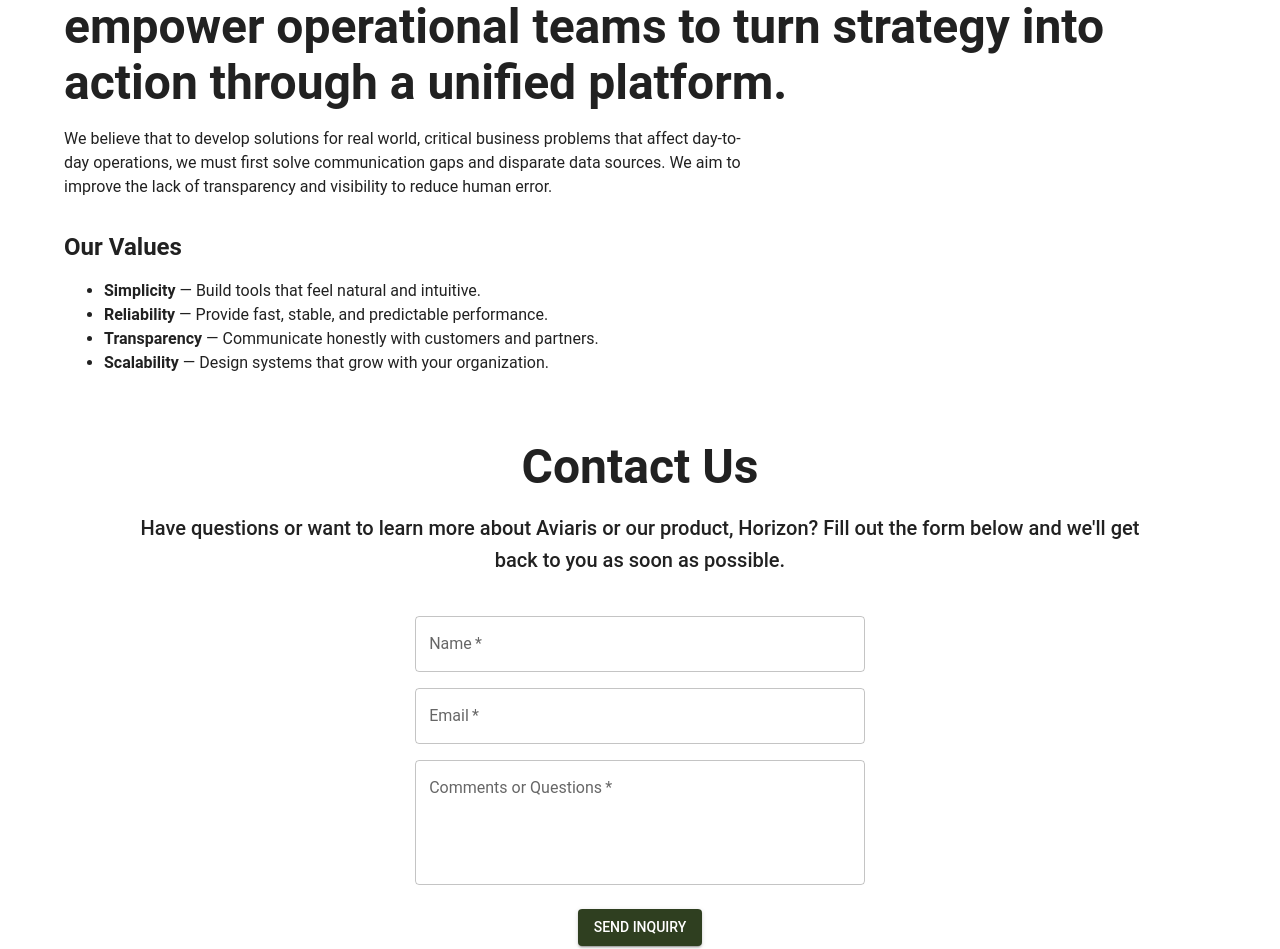
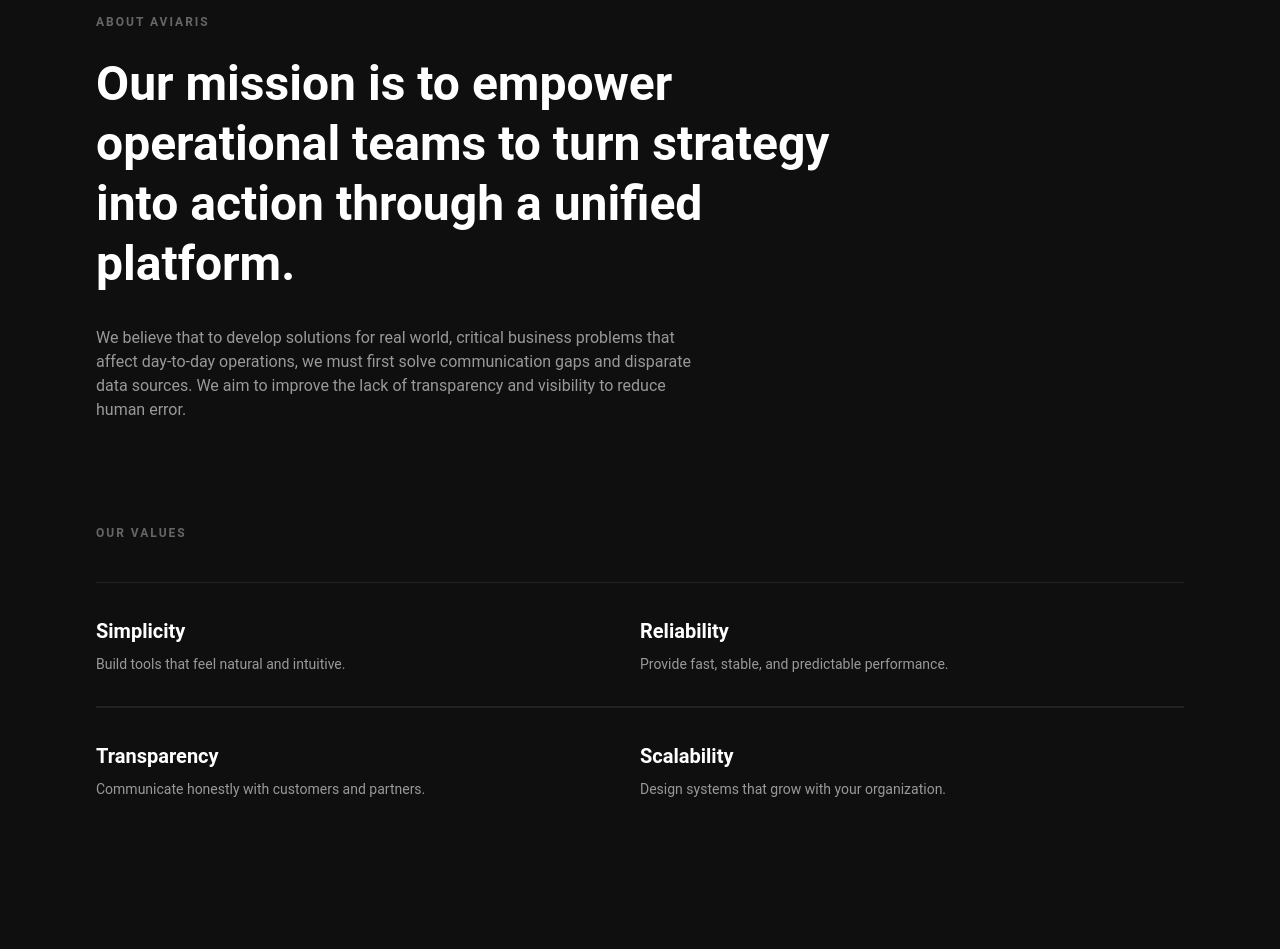
Before and after one commit to AYVEEAIRIS/aviaris-landing-website, a Next.js app: page / in a window 1280 px wide. Shown: the part 2647-3596 px from the top of the page. Built offline with nearby package versions, Linux system fonts and the light colour scheme.

Commit message:
corrected export and updated section to provide distinct contrast from Contact Us

```diff
--- a/src/app/components/About.tsx
+++ b/src/app/components/About.tsx
@@ -1,51 +1,80 @@
 'use client';
 
 import React from 'react';
-import { Container, Typography, Box } from '@mui/material';
+import { Box, Typography, Grid } from '@mui/material';
 
-export default function Contact() {
+const values = [
+  {
+    title: 'Simplicity',
+    body: 'Build tools that feel natural and intuitive.',
+  },
+  {
+    title: 'Reliability',
+    body: 'Provide fast, stable, and predictable performance.',
+  },
+  {
+    title: 'Transparency',
+    body: 'Communicate honestly with customers and partners.',
+  },
+  {
+    title: 'Scalability',
+    body: 'Design systems that grow with your organization.',
+  },
+];
+
+export default function About() {
   return (
     <section id="about">
-      <Container sx={{ paddingTop: '4rem' }}>
-        <Typography variant="h3" fontWeight={700} gutterBottom>
-          At Aviaris (AY-vee-AIR-iss), our mission is to empower operational
-          teams to turn strategy into action through a unified platform.
+      <Box sx={{ backgroundColor: '#0f0f0f', color: '#fff', py: 16, px: { xs: 4, md: 12 } }}>
+        <Box sx={{ maxWidth: '800px', mb: 12 }}>
+          <Typography
+            variant="overline"
+            sx={{ color: '#666', fontWeight: 700, letterSpacing: 2 }}
+          >
+            About Aviaris
           </Typography>
-
-        <Typography
-          variant="body1"
-          sx={{ marginTop: '1rem', maxWidth: '700px' }}
-        >
+          <Typography variant="h3" fontWeight={700} sx={{ mt: 2, lineHeight: 1.25 }}>
+            Our mission is to empower operational teams to turn strategy into
+            action through a unified platform.
+          </Typography>
+          <Typography variant="body1" sx={{ mt: 4, color: '#999', maxWidth: '620px' }}>
             We believe that to develop solutions for real world, critical business
             problems that affect day-to-day operations, we must first solve
             communication gaps and disparate data sources. We aim to improve the
             lack of transparency and visibility to reduce human error.
           </Typography>
+        </Box>
 
-        <Box sx={{ marginTop: '2rem' }}>
-          <Typography variant="h5" fontWeight={600} gutterBottom>
+        <Box>
+          <Typography
+            variant="overline"
+            sx={{ color: '#666', fontWeight: 700, letterSpacing: 2 }}
+          >
             Our Values
           </Typography>
-          <ul>
-            <li>
-              <strong>Simplicity</strong> — Build tools that feel natural and
-              intuitive.
-            </li>
-            <li>
-              <strong>Reliability</strong> — Provide fast, stable, and
-              predictable performance.
-            </li>
-            <li>
-              <strong>Transparency</strong> — Communicate honestly with
-              customers and partners.
-            </li>
-            <li>
-              <strong>Scalability</strong> — Design systems that grow with your
-              organization.
-            </li>
-          </ul>
+          <Grid container spacing={0} sx={{ mt: 4 }}>
+            {values.map((value, i) => (
+              <Grid key={value.title} size={{ xs: 12, sm: 6 }}>
+                <Box
+                  sx={{
+                    py: 4,
+                    pr: { sm: 8 },
+                    borderTop: '1px solid #222',
+                    ...(i < values.length - 2 && { borderBottom: '1px solid #222' }),
+                  }}
+                >
+                  <Typography variant="h6" fontWeight={700} gutterBottom>
+                    {value.title}
+                  </Typography>
+                  <Typography variant="body2" sx={{ color: '#999' }}>
+                    {value.body}
+                  </Typography>
                 </Box>
-      </Container>
+              </Grid>
+            ))}
+          </Grid>
+        </Box>
+      </Box>
     </section>
   );
 }
--- a/src/app/components/Contact.tsx
+++ b/src/app/components/Contact.tsx
@@ -1,9 +1,8 @@
 'use client';
 import { useState } from 'react';
 import {
-  Container,
+  Box,
   Typography,
-  Box,
   TextField,
   Button,
   Alert,
@@ -23,10 +22,7 @@
     e: React.ChangeEvent<HTMLInputElement | HTMLTextAreaElement>
   ) => {
     const { name, value } = e.target;
-    setFormData((prev) => ({
-      ...prev,
-      [name]: value,
-    }));
+    setFormData((prev) => ({ ...prev, [name]: value }));
   };
 
   const handleSubmit = async (e: React.FormEvent<HTMLFormElement>) => {
@@ -44,9 +40,7 @@
       const response = await fetch('https://formspree.io/f/xqedznpk', {
         method: 'POST',
         body: form,
-        headers: {
-          Accept: 'application/json',
-        },
+        headers: { Accept: 'application/json' },
       });
 
       if (response.ok) {
@@ -67,56 +61,59 @@
 
   return (
     <section id="contact">
-      <Container
-        sx={{ textAlign: 'center', paddingTop: '2rem', paddingBottom: '1rem' }}
+      <Box
+        sx={{
+          backgroundColor: '#fafafa',
+          py: 16,
+          px: { xs: 4, md: 12 },
+          display: 'flex',
+          flexDirection: 'column',
+          alignItems: 'center',
+        }}
       >
-        <Typography
-          variant="h3"
-          fontWeight={700}
-          sx={{ marginTop: '1rem' }}
-          gutterBottom
-        >
-          Contact Us
-        </Typography>
-        <Typography
-          variant="h6"
-          sx={{ marginTop: '0.5rem', maxWidth: '1000px', margin: '0 auto' }}
-        >
-          Have questions or want to learn more about Aviaris or our product,
-          Horizon? Fill out the form below and we'll get back to you as soon as
-          possible.
-        </Typography>
+        <Box sx={{ maxWidth: '480px', width: '100%', textAlign: 'center', mb: 6 }}>
+          <Typography
+            variant="overline"
+            sx={{ color: '#999', fontWeight: 700, letterSpacing: 2 }}
+          >
+            Get in Touch
+          </Typography>
+          <Typography variant="h4" fontWeight={700} sx={{ mt: 1 }}>
+            Contact Us
+          </Typography>
+          <Typography variant="body1" color="text.secondary" sx={{ mt: 2 }}>
+            Have questions or want to learn more about Aviaris or Horizon? We'd
+            love to hear from you.
+          </Typography>
+        </Box>
+
         {success && (
-          <Alert
-            severity="success"
-            sx={{ marginTop: '1rem', maxWidth: '50ch', margin: '1rem auto' }}
-          >
+          <Alert severity="success" sx={{ mb: 3, width: '100%', maxWidth: '480px' }}>
             Message sent successfully! We'll be in touch soon.
           </Alert>
         )}
         {error && (
-          <Alert
-            severity="error"
-            sx={{ marginTop: '1rem', maxWidth: '50ch', margin: '1rem auto' }}
-          >
+          <Alert severity="error" sx={{ mb: 3, width: '100%', maxWidth: '480px' }}>
             {error}
           </Alert>
         )}
+
         <Box
           component="form"
           onSubmit={handleSubmit}
           sx={{
             display: 'flex',
             flexDirection: 'column',
-            alignItems: 'center',
-            marginTop: '2rem',
-            '& .MuiTextField-root': { m: 1, width: '50ch' },
+            gap: 2,
+            width: '100%',
+            maxWidth: '480px',
           }}
         >
           <TextField
             name="name"
             label="Name"
             variant="outlined"
+            fullWidth
             value={formData.name}
             onChange={handleChange}
             disabled={success}
@@ -127,6 +124,7 @@
             type="email"
             label="Email"
             variant="outlined"
+            fullWidth
             value={formData.email}
             onChange={handleChange}
             disabled={success}
@@ -138,6 +136,7 @@
             rows={4}
             multiline
             variant="outlined"
+            fullWidth
             value={formData.message}
             onChange={handleChange}
             disabled={success}
@@ -146,13 +145,14 @@
           <Button
             type="submit"
             variant="contained"
-            sx={{ marginTop: '1rem' }}
+            size="large"
             disabled={isLoading || success}
+            sx={{ mt: 1 }}
           >
             {isLoading ? 'Sending...' : 'Send Inquiry'}
           </Button>
         </Box>
-      </Container>
+      </Box>
     </section>
   );
 }
```
Lines whose indentation alone changed are shown as unchanged.
